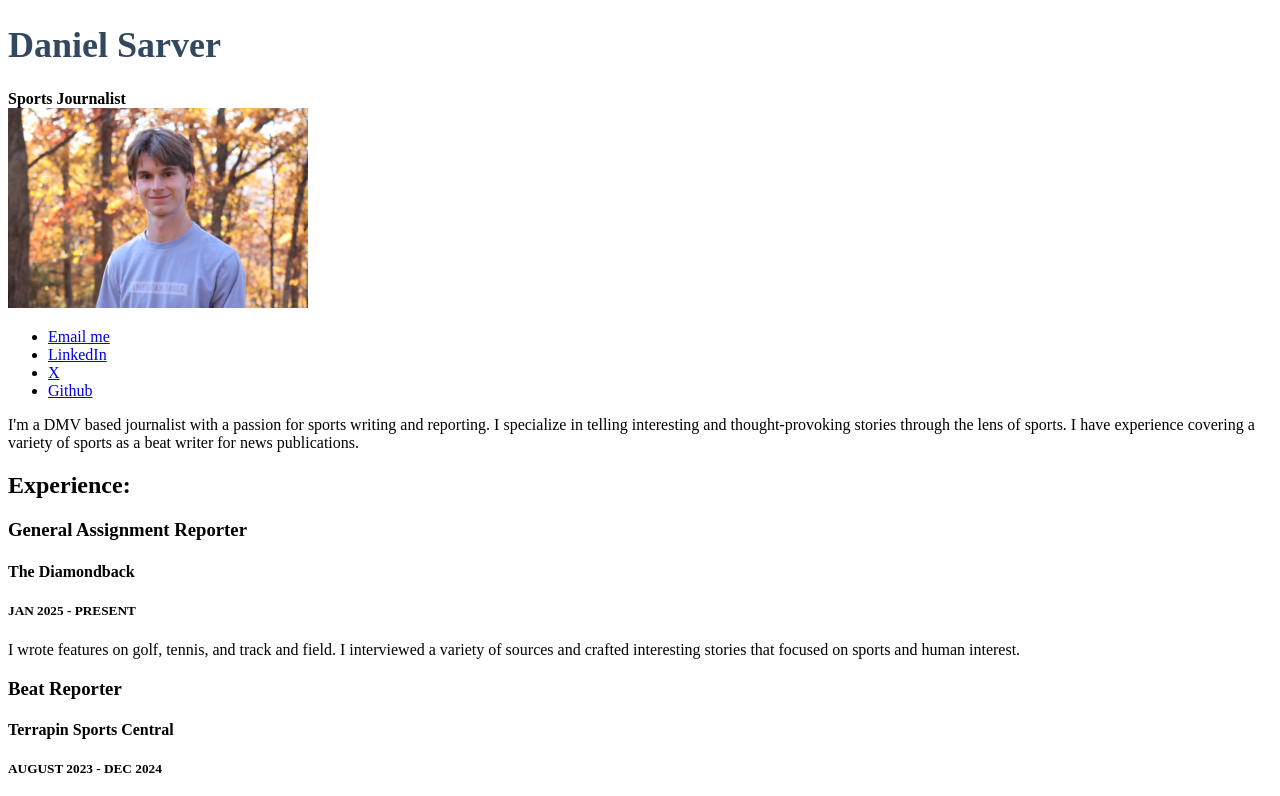
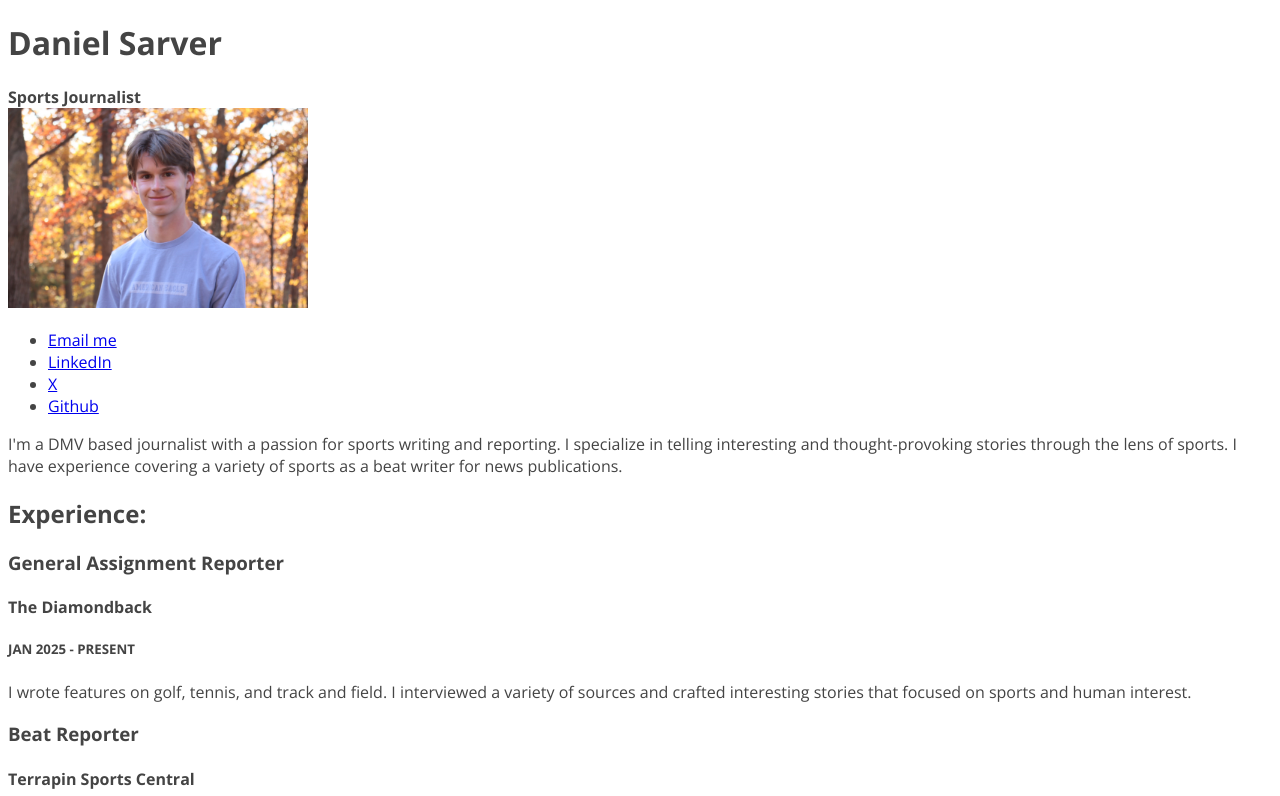
Before and after one commit to danielsarver/dan-sarver-jour352, a plain HTML site: page resume/index.html in a window 1280 px wide. Shown: the top 796 px of the page. Drawn offline with nearby package versions, Linux system fonts and the light colour scheme.

Commit message:
updated resume assignment

```diff
--- a/resume/index.html
+++ b/resume/index.html
@@ -4,14 +4,11 @@
 <head>
     <title>Daniel Sarver's Resume</title>
 
-    <style>
+    <link rel="stylesheet" type="text/css" href="style.css">
 
-    H1 {
-        font-size: 36px;
-        color:#33485e;
-    }
-
-    </style>
+    <link rel="preconnect" href="https://fonts.googleapis.com">
+<link rel="preconnect" href="https://fonts.gstatic.com" crossorigin>
+<link href="https://fonts.googleapis.com/css2?family=Open+Sans:ital,wght@0,300..800;1,300..800&display=swap" rel="stylesheet">
 
 </head>
 
--- /dev/null
+++ b/resume/style.css
@@ -0,0 +1,5 @@
+body {
+    font-family: "Open Sans", arial, sans-serif;
+    font-size: 1em;
+    color:#444;
+}
```
